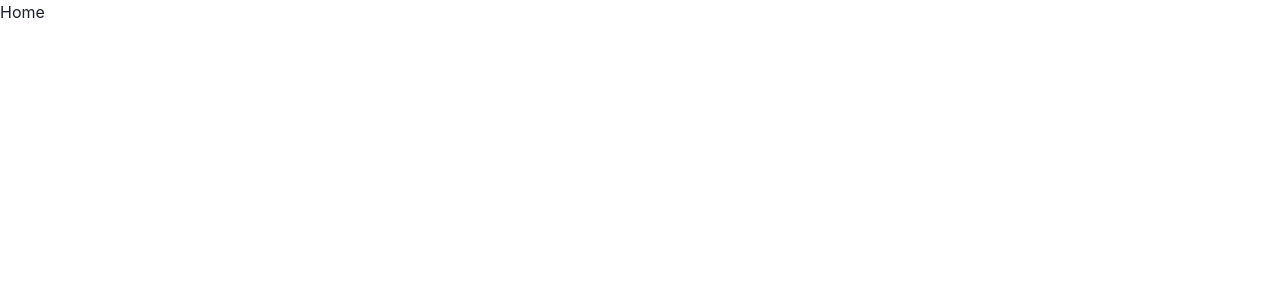
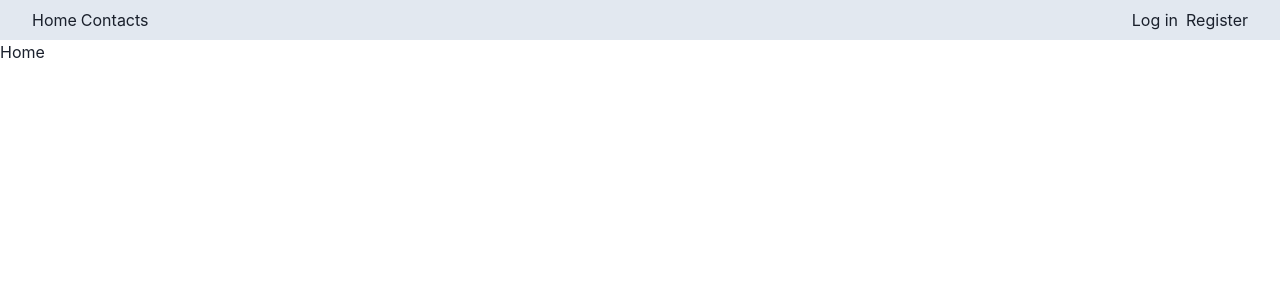
Before and after one commit to SalOne22/nextjs-phonebook, a Next.js app: page / in a window 1280 px wide. Shown: the top 300 px of the page. Built offline with nearby package versions, Linux system fonts and the light colour scheme.

Commit message:
Added Header

```diff
--- /dev/null
+++ b/app/components/header.tsx
@@ -0,0 +1,11 @@
+import AuthenticationButtons from './authentication-buttons';
+import Navigation from './navigation';
+
+export default function Header() {
+  return (
+    <header className="py-2 px-8 bg-slate-200 dark:bg-darker flex">
+      <Navigation className="flex-1" />
+      <AuthenticationButtons />
+    </header>
+  );
+}
--- a/app/layout.tsx
+++ b/app/layout.tsx
@@ -1,3 +1,5 @@
+import Header from './components/header';
+
 import './globals.css';
 
 export const metadata = {
@@ -13,7 +15,8 @@ export default function RootLayout({
   return (
     <html lang="en">
       <body className="text-dark bg-white dark:text-white/90 dark:bg-dark">
-        {children}
+        <Header />
+        <main>{children}</main>
       </body>
     </html>
   );
--- a/tailwind.config.js
+++ b/tailwind.config.js
@@ -22,6 +22,7 @@ module.exports = {
       },
       colors: {
         dark: '#1a202c',
+        darker: '#171923',
       },
     },
   },
```
